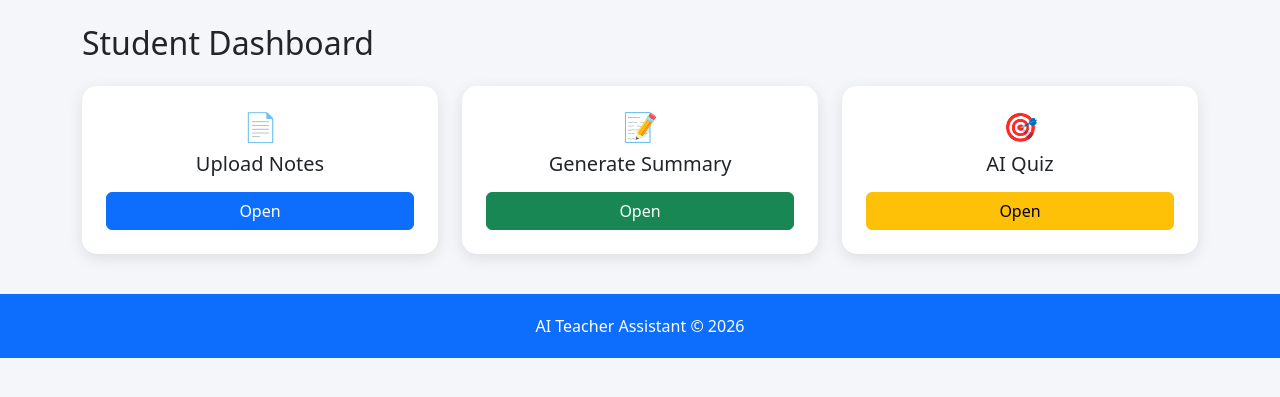
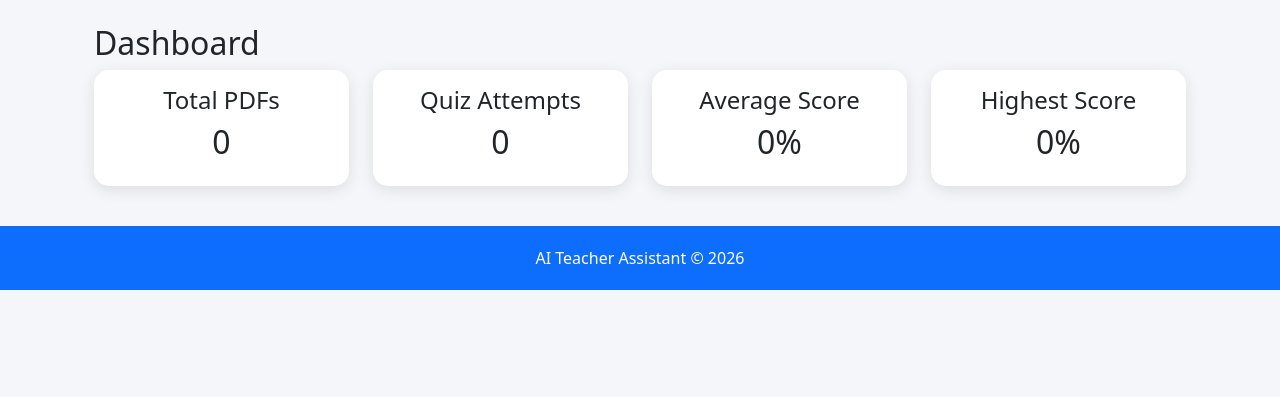
Before and after one commit to prathyusha031/AI-Driven-Teacher-Assistant, a Django app: page /dashboard/ in a window 1280 px wide. Shown: the part 56-453 px from the top of the page. Run offline with Django 5.2, Linux system fonts and the light colour scheme; data that the repository does not hold is empty.

Commit message:
Added quiz scoring and quiz results feature

```diff
--- a/ai_teacher/settings.py
+++ b/ai_teacher/settings.py
@@ -127,3 +127,7 @@ MEDIA_ROOT = BASE_DIR / 'media'
 BASE_DIR = Path(__file__).resolve().parent.parent
 
 load_dotenv(os.path.join(BASE_DIR, ".env"))
+
+GEMINI_API_KEY = os.getenv(
+    "GEMINI_API_KEY"
+)
--- a/assistant/urls.py
+++ b/assistant/urls.py
@@ -10,4 +10,5 @@ urlpatterns = [
     path('quiz/', views.quiz_page, name='quiz'),
     path('summary/', views.summary_page, name='summary'),
     path('profile/', views.profile_page, name='profile'),
+    path('quiz-results/',views.quiz_results,name='quiz_results'),
 ]
--- a/assistant/views.py
+++ b/assistant/views.py
@@ -2,10 +2,11 @@ from django.shortcuts import render, redirect
 from django.contrib.auth.forms import UserCreationForm
 from django.contrib.auth import authenticate, login
 from .forms import UploadDocumentForm
-from .models import UploadedDocument
+from .models import UploadedDocument, QuizResult
 from .gemini_utils import generate_summary
 from .voice_utils import extract_pdf_text
-
+from .utils import extract_answers, parse_quiz
+import re
 
 def home(request):
     return render(request, 'home.html')
@@ -50,7 +51,39 @@ def login_view(request):
     return render(request, 'login.html')
 
 def dashboard(request):
-    return render(request, 'dashboard.html')
+
+    total_documents = UploadedDocument.objects.count()
+
+    total_quizzes = QuizResult.objects.count()
+
+    average_score = 0
+    highest_score = 0
+
+    if total_quizzes > 0:
+
+        average_score = round(
+            sum(
+                result.percentage
+                for result in QuizResult.objects.all()
+            ) / total_quizzes,
+            2
+        )
+
+        highest_score = max(
+            result.percentage
+            for result in QuizResult.objects.all()
+        )
+
+    return render(
+        request,
+        'dashboard.html',
+        {
+            'total_documents': total_documents,
+            'total_quizzes': total_quizzes,
+            'average_score': average_score,
+            'highest_score': highest_score,
+        }
+    )
 
 
 def upload_document(request):
@@ -107,24 +140,70 @@ def upload_document(request):
         }
     )
 
+
 def quiz_page(request):
-
-    score = None
-
-    if request.method == "POST":
-        score = request.POST.get("score")
 
     documents = UploadedDocument.objects.all().order_by('-uploaded_at')
 
+    score = None
+    percentage = None
+
+    for doc in documents:
+
+        if doc.quiz:
+
+            doc.parsed_questions = parse_quiz(
+                doc.quiz
+            )
+
+    if request.method == "POST":
+
+        doc_id = request.POST.get("doc_id")
+
+        document = UploadedDocument.objects.get(
+            id=doc_id
+        )
+
+        correct_answers = extract_answers(
+            document.quiz
+        )
+
+        user_answers = [
+            request.POST.get("q1"),
+            request.POST.get("q2"),
+            request.POST.get("q3"),
+            request.POST.get("q4"),
+            request.POST.get("q5"),
+        ]
+
+        score = 0
+
+        for user, correct in zip(
+            user_answers,
+            correct_answers
+        ):
+            if user == correct:
+                score += 1
+
+        percentage = round(
+            (score / len(correct_answers)) * 100,
+            2
+        )
+        QuizResult.objects.create(
+          document=document,
+          score=score,
+          percentage=percentage
+        )
+
     return render(
         request,
-        'quiz.html',
+        "quiz.html",
         {
-            'documents': documents,
-            'score': score
+            "documents": documents,
+            "score": score,
+            "percentage": percentage,
         }
     )
-
 
 def summary_page(request):
 
@@ -141,3 +220,17 @@ def summary_page(request):
 
 def profile_page(request):
     return render(request, 'profile.html')
+
+def quiz_results(request):
+
+    results = QuizResult.objects.all().order_by(
+        '-attempted_at'
+    )
+
+    return render(
+        request,
+        'quiz_results.html',
+        {
+            'results': results
+        }
+    )
--- a/templates/dashboard.html
+++ b/templates/dashboard.html
@@ -2,53 +2,45 @@
 
 {% block content %}
 
-<h2 class="mb-4">Student Dashboard</h2>
+<div class="container mt-4">
 
-<div class="row">
+    <h2>Dashboard</h2>
 
-    <div class="col-md-4">
+    <div class="row">
 
-        <div class="card p-4 text-center">
+        <div class="col-md-3">
 
-            <h3>📄</h3>
-
-            <h5>Upload Notes</h5>
-
-            <a href="/upload/" class="btn btn-primary mt-2">
-                Open
-            </a>
+            <div class="card p-3 text-center">
+                <h4>Total PDFs</h4>
+                <h2>{{ total_documents }}</h2>
+            </div>
 
         </div>
 
-    </div>
+        <div class="col-md-3">
 
-    <div class="col-md-4">
-
-        <div class="card p-4 text-center">
-
-            <h3>📝</h3>
-
-            <h5>Generate Summary</h5>
-
-            <a href="/summary/" class="btn btn-success mt-2">
-                Open
-            </a>
+            <div class="card p-3 text-center">
+                <h4>Quiz Attempts</h4>
+                <h2>{{ total_quizzes }}</h2>
+            </div>
 
         </div>
 
-    </div>
+        <div class="col-md-3">
 
-    <div class="col-md-4">
+            <div class="card p-3 text-center">
+                <h4>Average Score</h4>
+                <h2>{{ average_score }}%</h2>
+            </div>
 
-        <div class="card p-4 text-center">
+        </div>
 
-            <h3>🎯</h3>
+        <div class="col-md-3">
 
-            <h5>AI Quiz</h5>
-
-            <a href="/quiz/" class="btn btn-warning mt-2">
-                Open
-            </a>
+            <div class="card p-3 text-center">
+                <h4>Highest Score</h4>
+                <h2>{{ highest_score }}%</h2>
+            </div>
 
         </div>
 
```
Also changed, not shown: assistant/models.py (+48 -4 lines), assistant/quiz_parser.py (added, +10 -0 lines), assistant/quiz_utils.py (+22 -14 lines), assistant/utils.py (added, +39 -0 lines), templates/quiz.html (+56 -22 lines), templates/quiz_results.html (added, +46 -0 lines), assistant/migrations/0005_uploadeddocument_percentage_uploadeddocument_score.py (added), assistant/migrations/0006_quizresult.py (added), assistant/migrations/0007_alter_quizresult_document.py (added).
